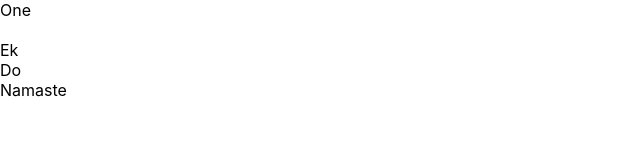
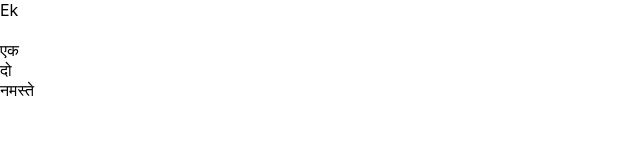
Before and after one commit to TAQ2/hindi-flashcards, a React (Create React App) app: page / in a window 1280 px wide. Both pictures are taken after a click on the button "Start". Shown: the top 160 px of the page, without its empty margins (0-640 px from the left). Built offline with nearby package versions, Linux system fonts and the light colour scheme.

Commit message:
change question type randomly

```diff
--- a/src/History.js
+++ b/src/History.js
@@ -22,7 +22,7 @@ export default function History({ history }) {
             fontSize: "2em"
           }}
         >
-          <span>{round.question.english}</span>
+          <span>{round.question[round.type[0]]}</span>
           {round.choices.map((choice, i) => {
             let color = "black";
 
@@ -37,7 +37,7 @@ export default function History({ history }) {
 
             return (
               <span key={i} style={{ color }}>
-                {choice.englishPronunciation}
+                {choice[round.type[1]]}
               </span>
             );
           })}
--- a/src/Quiz.js
+++ b/src/Quiz.js
@@ -8,10 +8,31 @@ import {
 import words from "./questions.json";
 import History from "./History";
 
-function App() {
+function calculateRandomRoundType() {
+  let roundType = ["english", "englishPronunciation"]; // @Cleanup - strings should be constants
+
+  const int = Math.floor(Math.random() * 6); // generates int between 0 and 5
+
+  if (int === 1) {
+    roundType = ["english", "hindi"];
+  } else if (int === 2) {
+    roundType = ["hindi", "english"];
+  } else if (int === 3) {
+    roundType = ["hindi", "englishPronunciation"];
+  } else if (int === 4) {
+    roundType = ["englishPronunciation", "english"];
+  } else if (int === 5) {
+    roundType = ["englishPronunciation", "hindi"];
+  }
+
+  return roundType;
+}
+
+function Quiz() {
   const [history, setHistory] = useState([]);
+  const [roundType, setRoundType] = useState(calculateRandomRoundType());
+  const [questions, setQuestions] = useState(shuffle([...words]));
   const [selectedAnswer, setSelectedAnswer] = useState(null);
-  const [questions, setQuestions] = useState(shuffle([...words]));
 
   const currentQuestion = questions[questions.length - 1];
   const [choices, setChoices] = useState(
@@ -26,7 +47,8 @@ function App() {
         questionType: "WORD",
         question,
         choices,
-        answer
+        answer,
+        type: roundType
         // @Incomplete - whether the question was asked in english or hindi or english pronunciation
       }
     ]);
@@ -34,6 +56,8 @@ function App() {
     const newQuestions = questions.filter((_, i) => i !== questions.length - 1); // @Cleanup - probably a better way to do that
     setQuestions(newQuestions);
     setChoices(calculateChoices(newQuestions[newQuestions.length - 1], words));
+
+    setRoundType(calculateRandomRoundType());
   };
 
   const correctAnswerTotal = calculateCorrectAnswerTotal(history);
@@ -51,7 +75,7 @@ function App() {
 
   return (
     <div>
-      <div>{currentQuestion.english}</div>
+      <div>{currentQuestion[roundType[0]]}</div>
       <br />
       {choices.map((choice, i) => (
         <div
@@ -59,7 +83,7 @@ function App() {
           onClick={() => setSelectedAnswer(choice)}
           style={{ color: selectedAnswer === choice ? "red" : "black" }}
         >
-          {choice.englishPronunciation}
+          {choice[roundType[1]]}
         </div>
       ))}
       {selectedAnswer != null && (
@@ -86,4 +110,4 @@ function App() {
   );
 }
 
-export default App;
+export default Quiz;
```
Also changed, not shown: 1 other file (tests, documents, lock files or other folders).
